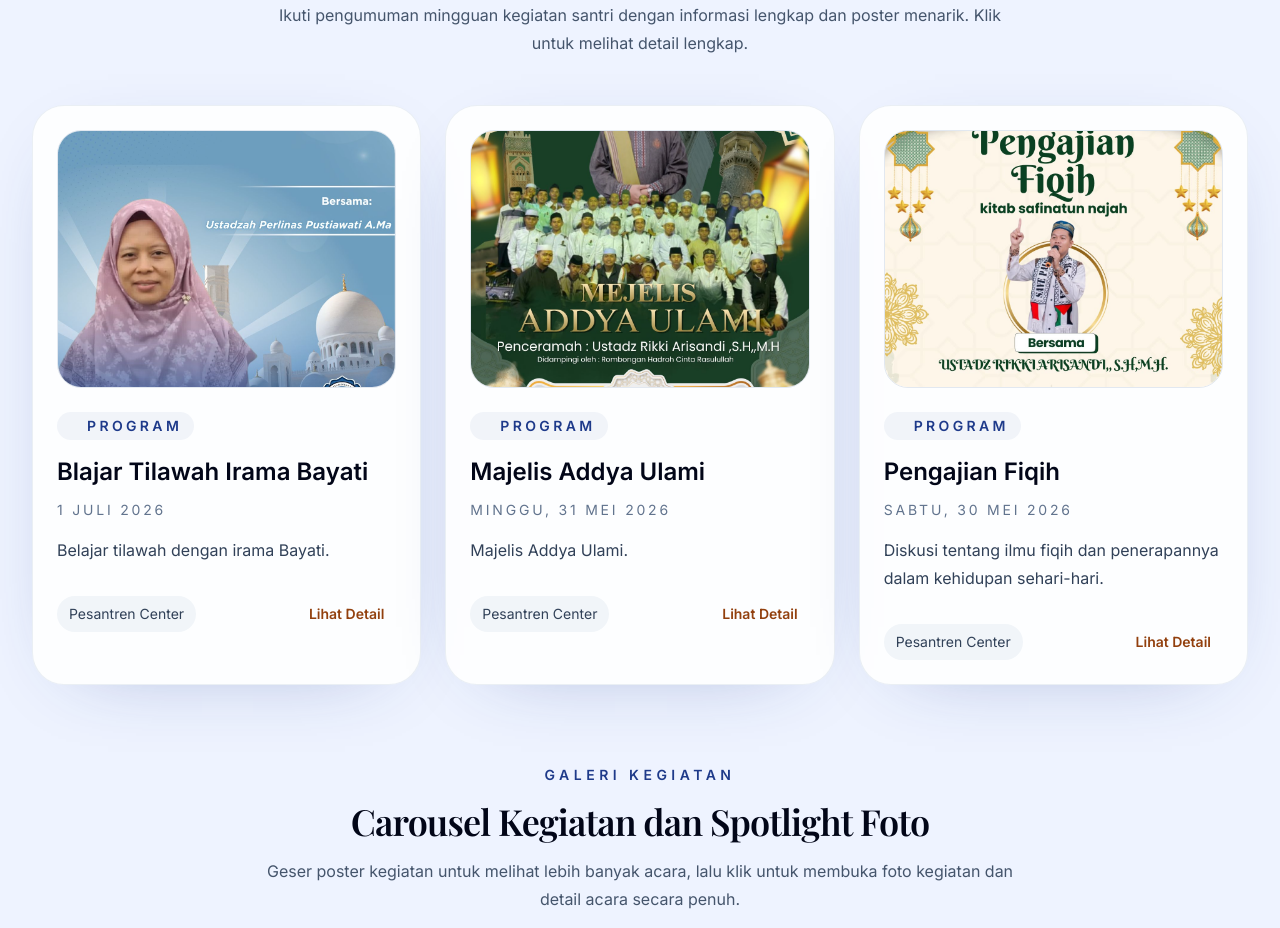
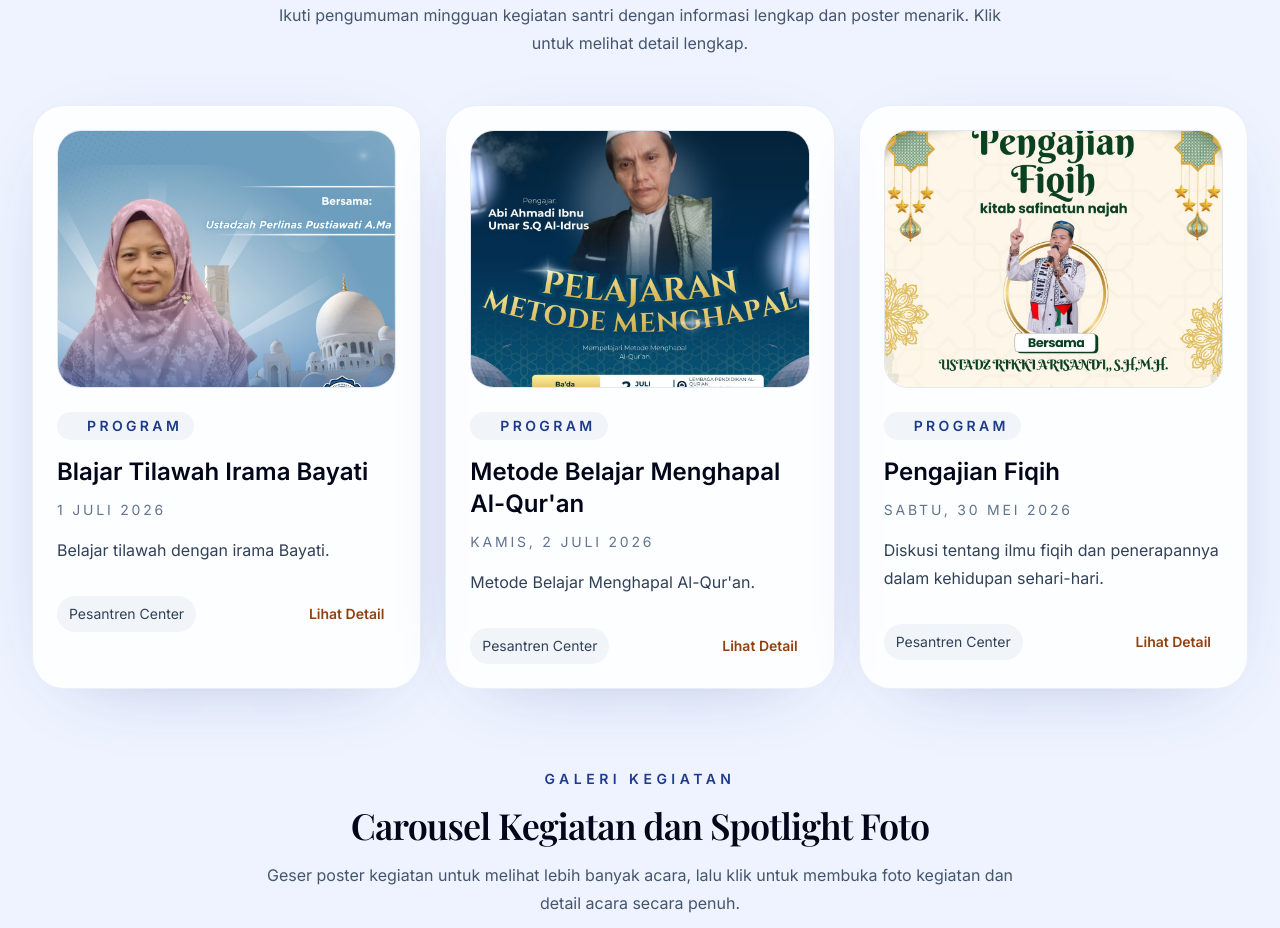
Before and after one commit to ufff9/yayasan-darul-mahani, a Next.js app: page / in a window 1280 px wide. Shown: the part 980-1908 px from the top of the page. Built offline with nearby package versions, Linux system fonts and the light colour scheme; a web font is replaced by a local one.

Commit message:
ganti gambar

```diff
--- a/app/page.tsx
+++ b/app/page.tsx
@@ -23,11 +23,11 @@ const announcements = [
     image: "/tilawah.jpeg",
   },
   {
-    title: "Majelis Addya Ulami",
-    date: "Minggu, 31 Mei 2026",
-    subtitle: "Majelis Addya Ulami.",
+    title: "Metode Belajar Menghapal Al-Qur'an",
+    date: "Kamis, 2 Juli 2026",
+    subtitle: "Metode Belajar Menghapal Al-Qur'an.",
     label: "Program",
-    image: "/majelis.jpeg",
+    image: "/hapalan.jpeg",
   },
   {
     title: "Pengajian Fiqih",
```
Also changed, not shown: public/hapalan.jpeg (added), public/majelis.jpeg (deleted).
